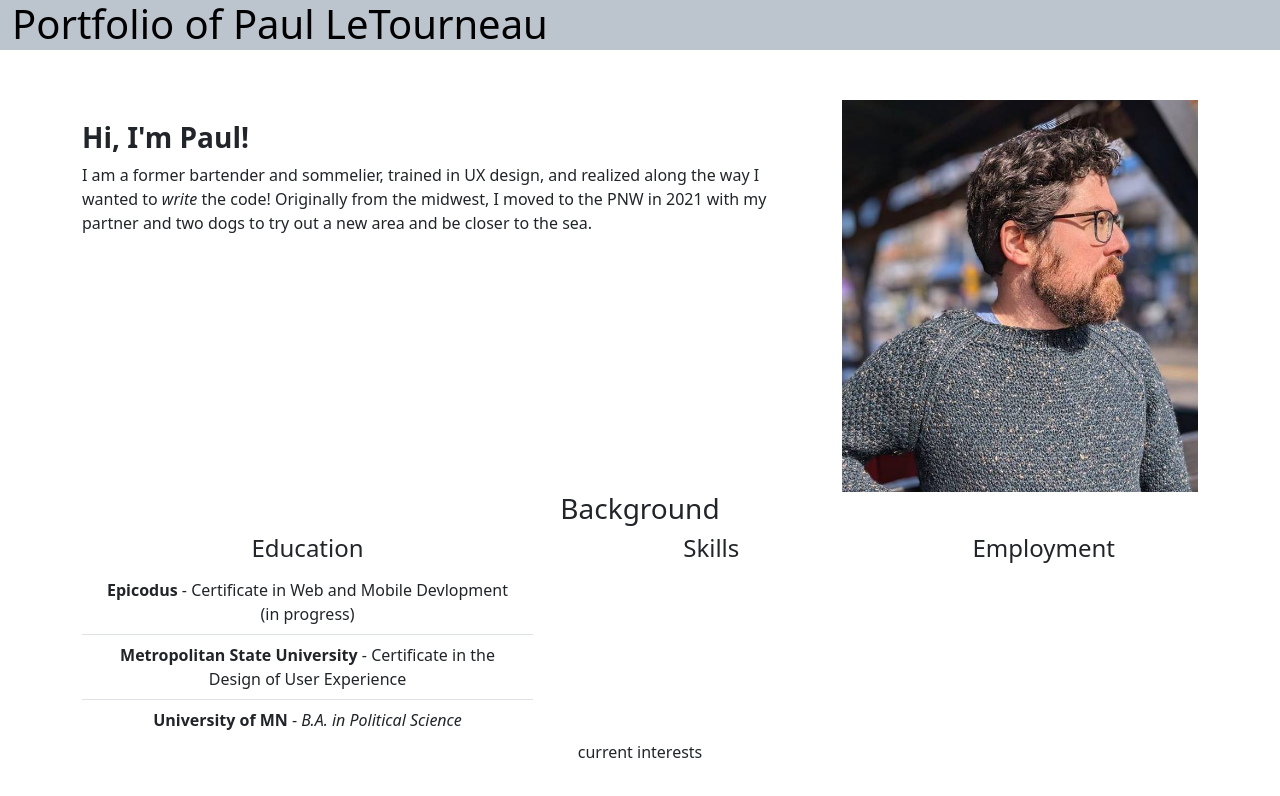
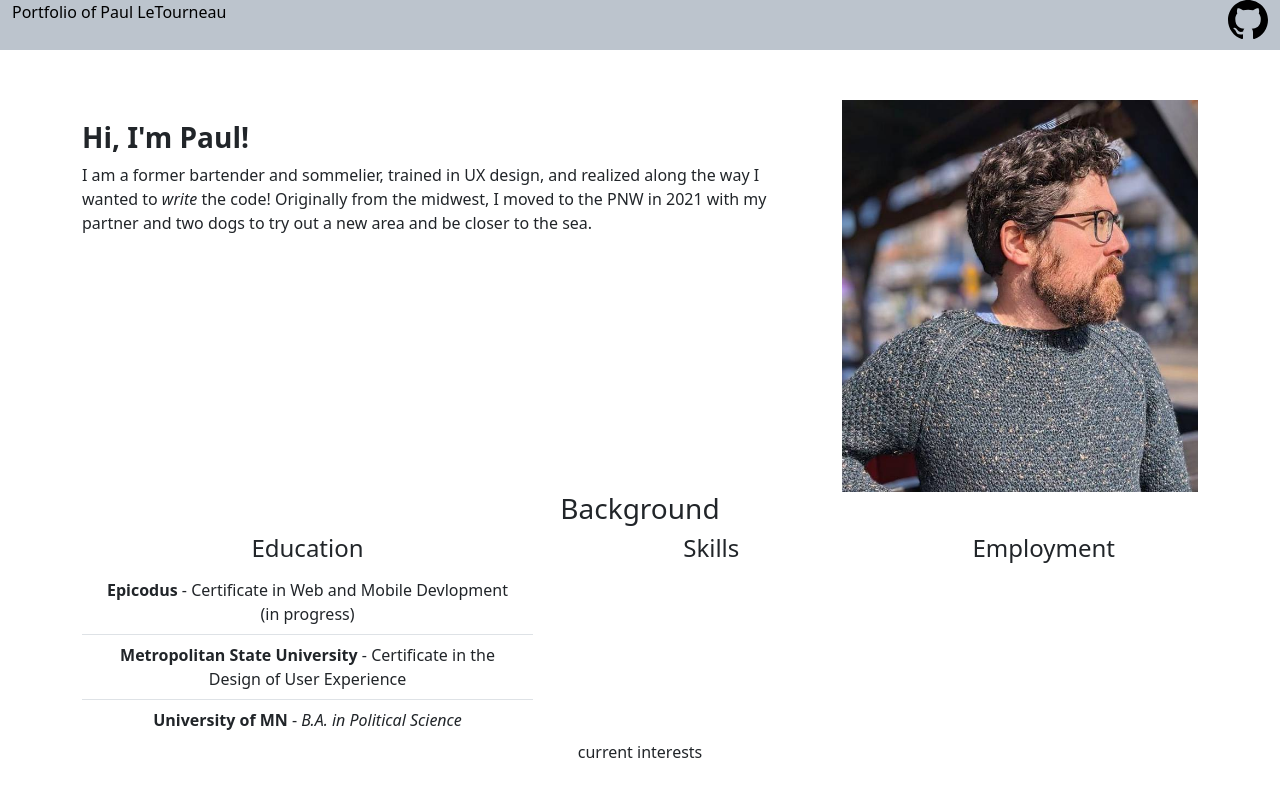
Before and after one commit to pletourneau/portfolio, a plain HTML site: page index.html in a window 1280 px wide. Drawn offline with nearby package versions, Linux system fonts and the light colour scheme.

Commit message:
add github logo and link

```diff
--- a/css/styles.css
+++ b/css/styles.css
@@ -9,3 +9,7 @@
     margin:auto;
     text-align: left;
 }
+
+#gh {
+    float:right;
+}
--- a/index.html
+++ b/index.html
@@ -9,8 +9,12 @@
 </head>
 <body>
     <div style= "height: 50px; background-color: rgb(188, 196, 205)" class="container-fluid text-black">
-        <h1>Portfolio of Paul LeTourneau</h1>
-
+        <object>Portfolio of Paul LeTourneau</object>
+        <a href="https://github.com/pletourneau">
+            <svg id="gh" xmlns="http://www.w3.org/2000/svg" width="40" height="40" fill=black class="bi bi-github" viewBox="0 0 16 16">
+            <path d="M8 0C3.58 0 0 3.58 0 8c0 3.54 2.29 6.53 5.47 7.59.4.07.55-.17.55-.38 0-.19-.01-.82-.01-1.49-2.01.37-2.53-.49-2.69-.94-.09-.23-.48-.94-.82-1.13-.28-.15-.68-.52-.01-.53.63-.01 1.08.58 1.23.82.72 1.21 1.87.87 2.33.66.07-.52.28-.87.51-1.07-1.78-.2-3.64-.89-3.64-3.95 0-.87.31-1.59.82-2.15-.08-.2-.36-1.02.08-2.12 0 0 .67-.21 2.2.82.64-.18 1.32-.27 2-.27.68 0 1.36.09 2 .27 1.53-1.04 2.2-.82 2.2-.82.44 1.1.16 1.92.08 2.12.51.56.82 1.27.82 2.15 0 3.07-1.87 3.75-3.65 3.95.29.25.54.73.54 1.48 0 1.07-.01 1.93-.01 2.2 0 .21.15.46.55.38A8.012 8.012 0 0 0 16 8c0-4.42-3.58-8-8-8z"/>
+          </svg>
+        </a>
     </div>
     <div class="container text-center">
         <div class="row">
```
